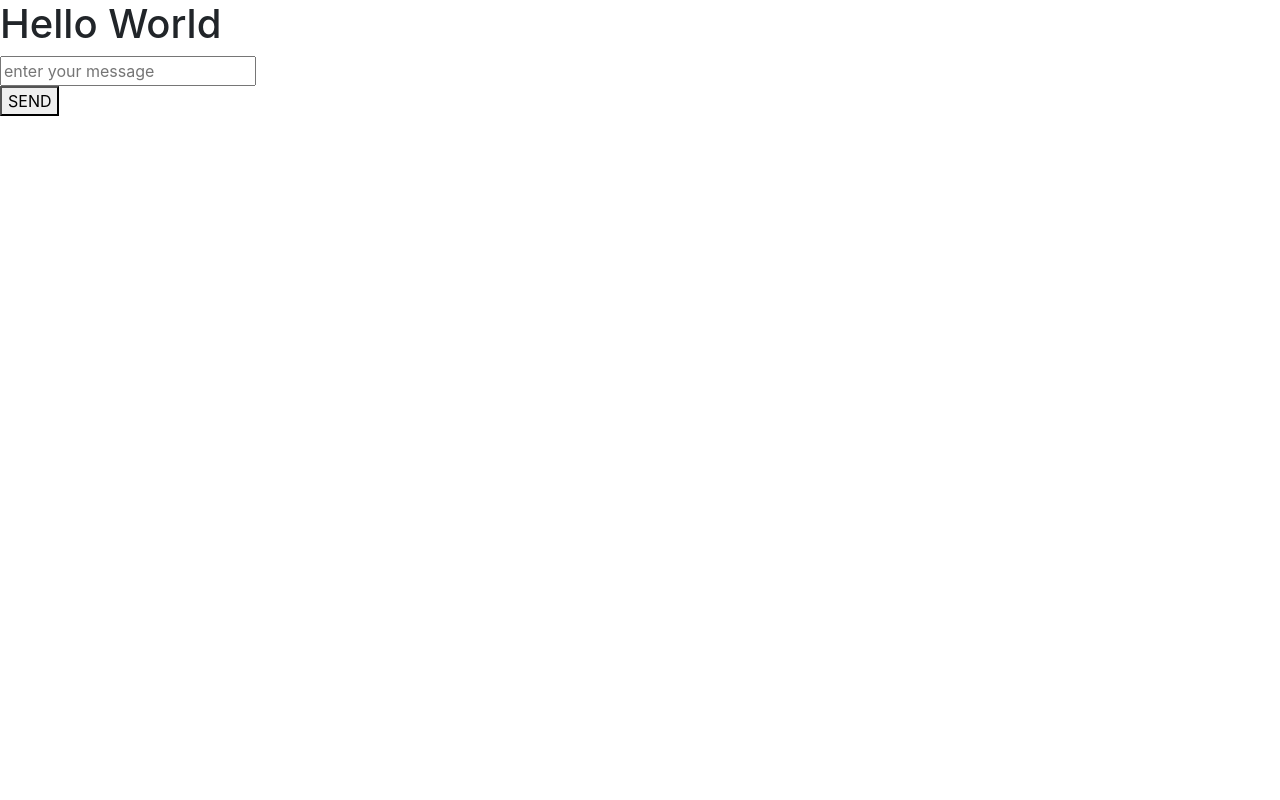
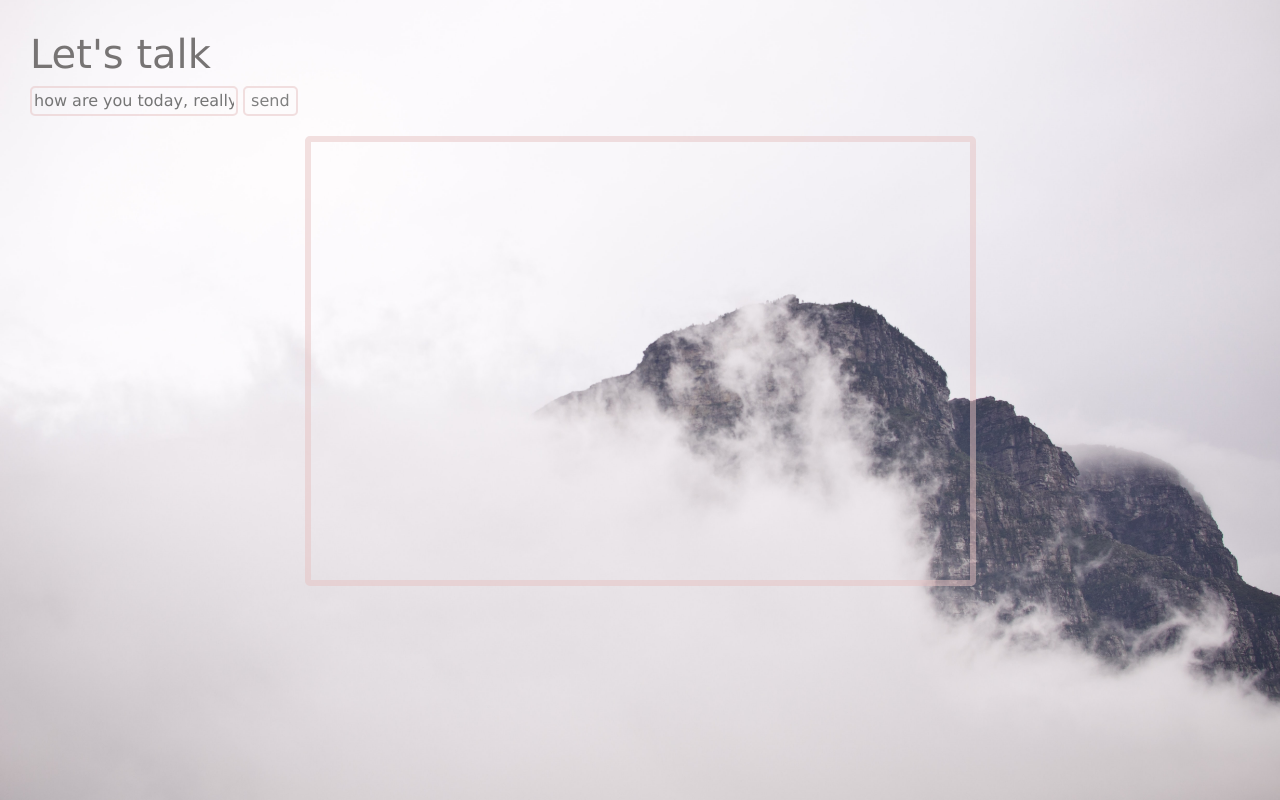
Before and after one commit to LauraButkute/EDIBO-Flack, a Flask app: page / in a window 1280 px wide. Run offline with Flask 2, Linux system fonts and the light colour scheme; some libraries are stand-ins or nearby versions.

Commit message:
CSS added

```diff
--- a/application.py
+++ b/application.py
@@ -12,10 +12,12 @@ socketio = SocketIO(app)
 def index():
     return render_template('index.html')
 
-@socketio.on('message')
+@socketio.on("message")
 def message(data):
-    print('received message: ' + data)
-    send(data)
+    print("\n{data} \n")
+    print(data["username"])
+    print(data["msg"])
+    send(data,broadcast=True)
 
 @socketio.on('new username')
 def new_username(data):
--- a/static/script.js
+++ b/static/script.js
@@ -1,6 +1,5 @@
 $(function(){
-    console.log('JS connected')
-
+    // console.log('JS connected')
     var socket = io();
         socket.on('connect', function() {
             if(!localStorage.getItem('username')){
@@ -8,8 +7,7 @@ $(function(){
                 $('.modal-title').text("Please enter your username");
                 $('#modalInput').val("");
             }
-
-            console.log('SOCKET connected')
+            // console.log('SOCKET connected')
         });
 
     // MANIPULATING MODAL, IF ENTER then click
@@ -33,7 +31,6 @@ $(function(){
             var username=$('#modalInput').val();
             socket.emit('new username',{'username':username});
         }
-
     });
 
     socket.on('add username', data=> {
@@ -43,39 +40,43 @@ $(function(){
 
     // Send messages on enter
     $("#message").on('keyup', function (key) {
-        var msg = $('#message').val()
         if(key.keyCode===13 ) {
             $('#sendMsg').click();
         }
-        spcket.send(msg)
     });
 
     // SEND MESSAGES ON CLICK
 
     $('#sendMsg').on('click', function(){
-        var msg = $('#message').val()
-        socket.send(msg)
+        // console.log("Message sent")
+        var msg = $("#message").val();
+        var user = localStorage.username
+        socket.send({"msg": msg, "username" : user})
     });
-
-
 
     //Receiving data and displaying messages
     socket.on('message', data =>{
-        console.log(data)
+        // console.log(data)
+
         // Display Username
         const span = document.createElement('span')
-        span.innerHTML = localStorage.username;
+        span.className='nickname';
+        span.innerHTML = data.username;
         $('.message-display-area').append(span);
+
+        // Display date and time
         const sentOn = document.createElement('span')
-        // Display date and time
+        sentOn.className='date';
         var today = new Date();
         var time = today.getHours() + ":" + today.getMinutes();
         var date = today.getFullYear()+ "/" + (today.getMonth()+1) + "/" + today.getDate();
-        sentOn.innerHTML = time +" "+ date;
+        sentOn.innerHTML = time +"  "+ date;
         $('.message-display-area').append(sentOn);
+
         // Display message
-        const message = document.createElement('p')
-        message.innerHTML = data;
-        $('.message-display-area').append(message)
+        const msg = document.createElement('p')
+        msg.className='message-text'
+        msg.innerHTML = data.msg;
+        $('.message-display-area').append(msg)
     });
 })
--- a/static/style.css
+++ b/static/style.css
@@ -1,3 +1,49 @@
-h1{
-    color: blue;
+body {
+    font-family: 'Lucida Sans', 'Lucida Sans Regular', 'Lucida Grande', 'Lucida Sans Unicode', Geneva, Verdana, sans-serif;
+    margin: 30px;
+    background: url("/static/assets/back.jpg") no-repeat center center fixed;
+    height: 100%;
+    overflow: hidden;
+    background-size: cover;
 }
+
+h1 {
+    color: rgb(119, 116, 116);
+    font-weight: 200;
+}
+
+#sendMsg, #message{
+    border: solid 2px rgba(229, 194, 194, 0.5);
+    border-radius: 5px;
+    color: grey;
+    background-color: transparent;
+    cursor: pointer;
+}
+
+#sendMsg:hover {
+    transform: scale(1.04);
+    font-weight: 300;
+}
+
+.message-display-area {
+    height: 450px;
+    width: 55%;
+    overflow-y: scroll;
+    border: solid 6px rgba(229, 194, 194, 0.5);
+    border-radius: 5px;
+    padding: 10px;
+    margin: 20px auto;
+}
+
+.nickname {
+    font-weight: 500;
+}
+
+.date {
+    font-size: 10px;
+    font-style: italic;
+}
+
+.message-text {
+    color: rgb(149, 90, 167);
+}
--- a/templates/index.html
+++ b/templates/index.html
@@ -4,20 +4,22 @@
     <meta charset="UTF-8">
     <meta name="viewport" content="width=device-width, initial-scale=1.0">
     <title>PROJECT</title>
+    <link rel="stylesheet" href="https://maxcdn.bootstrapcdn.com/bootstrap/4.1.3/css/bootstrap.min.css">
     <link rel="stylesheet" href="/static/style.css">
 </head>
 <body>
-    <h1>Hello World</h1>
+    <h1>Let's talk</h1>
 
+    <!-- ENTER MESSAGE AND SEND -->
     <div class="messages">
-        <input id="message" placeholder="enter your message"></div>
-        <button id="sendMsg">SEND</button>
+        <input id="message" placeholder="how are you today, really?">
+        <button id="sendMsg">send</button>
     </div>
 
+    <!-- DISPLAY MESSAGES HERE -->
     <div class="message-display-area">
+    </div>
 
-
-    </div>
     <!-- MODAL -->
     <div class="modal fade" id="myModal">
         <div class="modal-dialog">
@@ -37,7 +39,6 @@
       </div>
 
     <script src="https://ajax.googleapis.com/ajax/libs/jquery/3.5.1/jquery.min.js"></script>
-    <link rel="stylesheet" href="https://maxcdn.bootstrapcdn.com/bootstrap/4.1.3/css/bootstrap.min.css">
     <script src="https://maxcdn.bootstrapcdn.com/bootstrap/4.1.3/js/bootstrap.min.js"></script>
     <script src="//cdnjs.cloudflare.com/ajax/libs/socket.io/2.2.0/socket.io.js" integrity="sha256-yr4fRk/GU1ehYJPAs8P4JlTgu0Hdsp4ZKrx8bDEDC3I=" crossorigin="anonymous"></script>
     <script src="/static/script.js"></script>
```
Also changed, not shown: static/assets/back.jpg (added).
